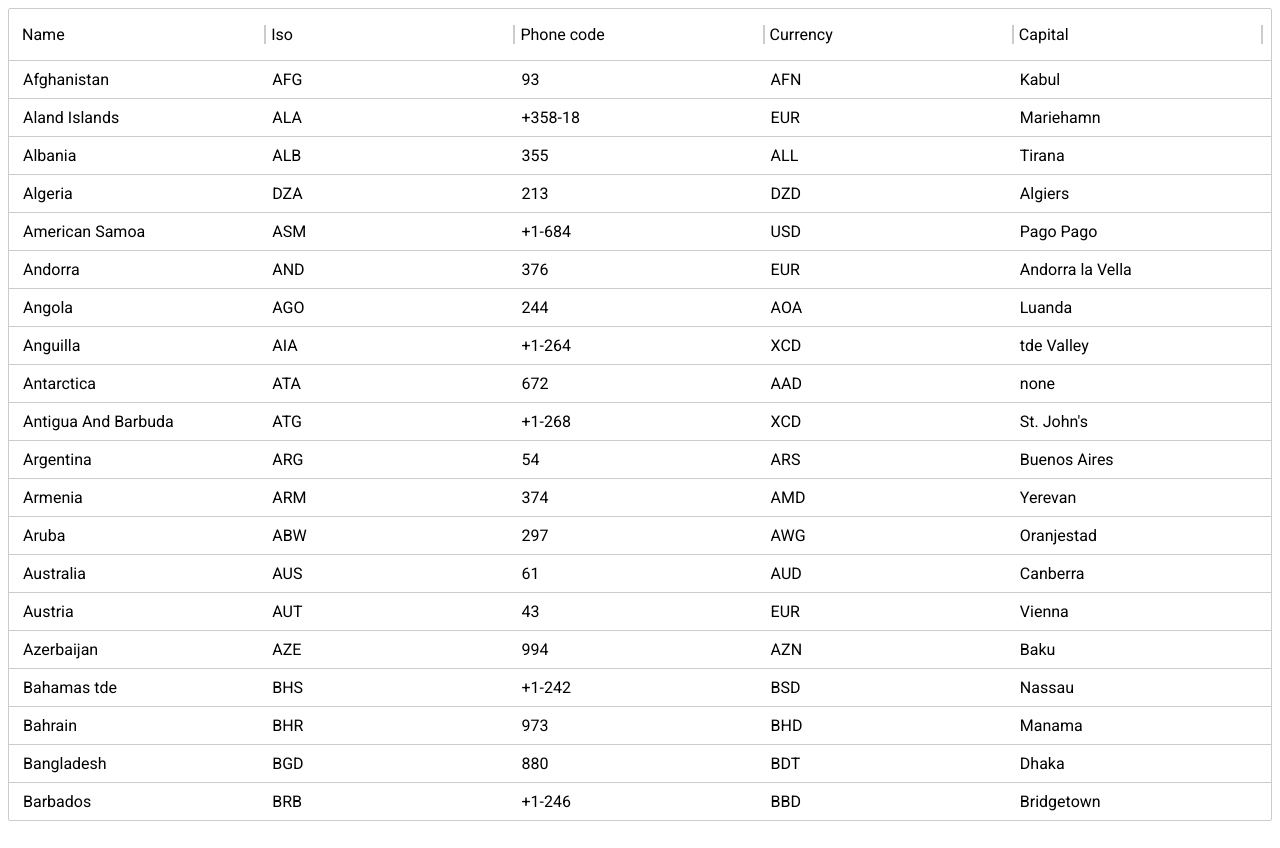
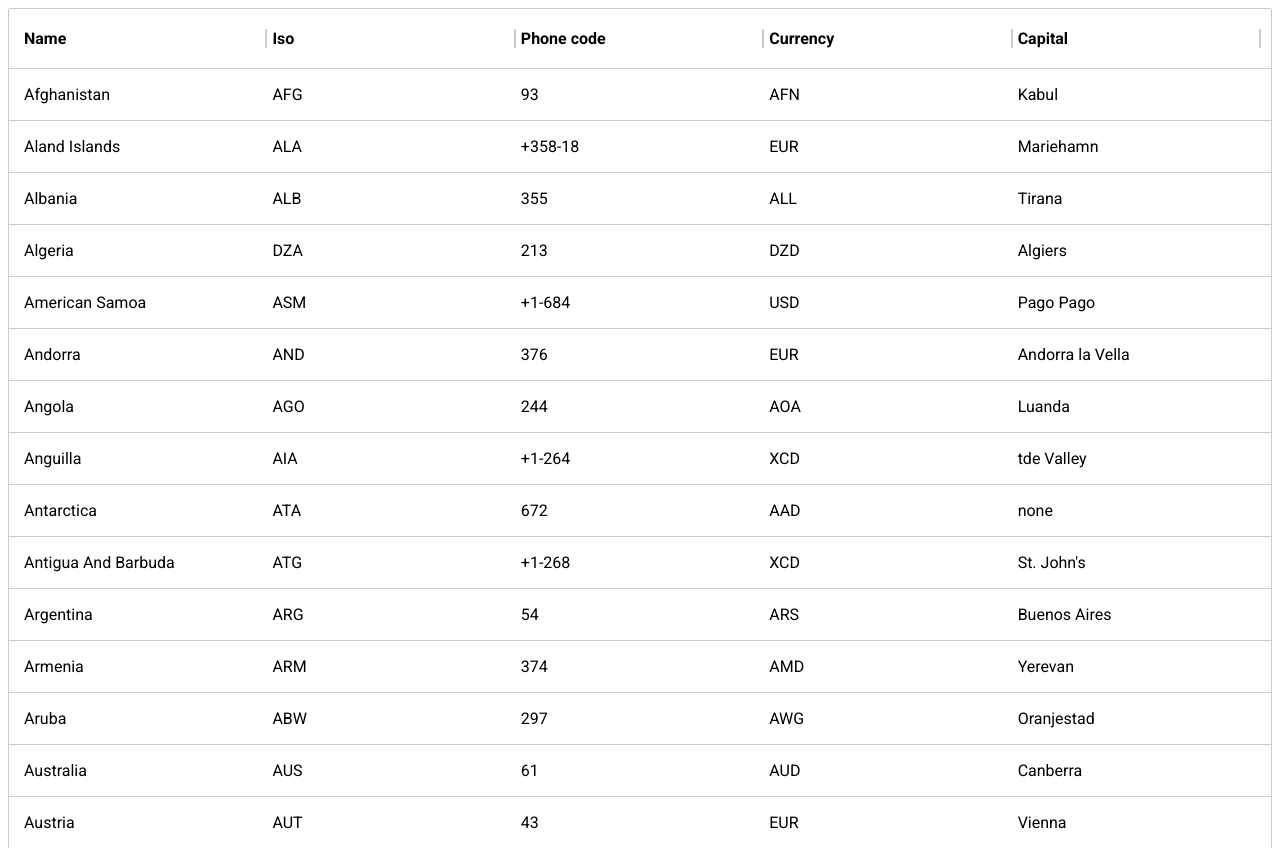
Before and after one commit to DenisSlipko/intershipProject, a website with bundled scripts: page index.html in a window 1280 px wide. Shown: the top 848 px of the page. Built offline with nearby package versions, Linux system fonts and the light colour scheme.

Commit message:
fix some flex layout && renamed variables

```diff
--- a/components/Table/Table.js
+++ b/components/Table/Table.js
@@ -1,8 +1,8 @@
 export class Table {
   columnsConfig = null;
   tableContainer = null;
-  tbody = null;
-  thead = null;
+  tableBody = null;
+  tableHeader = null;
 
   constructor(columnsConfig, tableContainer) {
     this.columnsConfig = columnsConfig;
@@ -10,27 +10,27 @@ export class Table {
   }
 
   createTable() {
-    this.thead = document.createElement("div");
-    this.thead.classList.add("table-header");
-    this.tableContainer.append(this.thead);
+    this.tableHeader = document.createElement("div");
+    this.tableHeader.classList.add("table-header");
+    this.tableContainer.append(this.tableHeader);
 
-    this.tbody = document.createElement("div");
-    this.tbody.classList.add("table-body");
-    this.tableContainer.append(this.tbody);
+    this.tableBody = document.createElement("div");
+    this.tableBody.classList.add("table-body");
+    this.tableContainer.append(this.tableBody);
 
     this.createHeader();
   }
 
   createHeader() {
-    const tr = document.createElement("div");
-    tr.classList.add("table-header-row");
+    const tableHeaderRow = document.createElement("div");
+    tableHeaderRow.classList.add("table-header-row");
 
     const cells = this.columnsConfig.map((col) => {
       const cell = document.createElement("div");
       cell.classList.add("table-header__cell");
 
-      const btnContainer = document.createElement("div");
-      btnContainer.classList.add("btn-container");
+      const actionsContainer = document.createElement("div");
+      actionsContainer.classList.add("actions-container");
 
       const arrowBtn = document.createElement("span");
       arrowBtn.classList.add("material-icons");
@@ -40,13 +40,13 @@ export class Table {
       menuBtn.classList.add("material-icons");
       menuBtn.textContent = "more_vert";
 
-      btnContainer.append(arrowBtn, menuBtn);
+      actionsContainer.append(arrowBtn, menuBtn);
       cell.textContent = col.label;
-      cell.append(btnContainer);
+      cell.append(actionsContainer);
       return cell;
     });
-    tr.append(...cells);
-    this.thead.append(tr);
+    tableHeaderRow.append(...cells);
+    this.tableHeader.append(tableHeaderRow);
   }
 
   render(data) {
@@ -65,6 +65,6 @@ export class Table {
       fragment.appendChild(rowElement);
     });
 
-    this.tbody.appendChild(fragment);
+    this.tableBody.appendChild(fragment);
   }
 }
--- a/components/Table/style.css
+++ b/components/Table/style.css
@@ -12,28 +12,26 @@
 }
 .table-header-row {
   display: flex;
-  padding: 1em 0.5em;
+  font-weight: bold;
+  padding: 20px 10px;
   width: 100%;
 }
 .table-header__cell {
   display: flex;
   flex: 1;
   border-right: 2px solid #ccc;
-  margin-left: 5px;
-  white-space: nowrap;
+  padding-left: 5px;
 }
-.btn-container {
+.actions-container {
   display: flex;
   flex: 1;
   justify-content: space-between;
-  padding: 0 0.5em;
+  padding: 0 5px;
 }
 .material-icons {
-  display: none !important;
-  align-self: center;
+  display: none;
   cursor: pointer;
   color: #ccc;
-  right: 0;
 }
 .material-icons:hover {
   background: rgb(245, 245, 245);
@@ -41,19 +39,19 @@
 }
 .table-header__cell:hover .material-icons {
   font-size: 19px;
-  display: block !important;
+  display: block;
 }
 .table-row {
   display: flex;
   border-bottom: 1px solid #ccc;
-  padding: 0.5em;
+  padding: 15px 10px;
 }
 .table-row:hover {
   background: rgb(245, 245, 245);
 }
 .table-row__cell {
   flex: 1;
-  margin-left: 5px;
+  padding-left: 5px;
 }
 .table-row:last-child {
   border-bottom: none;
--- a/index.html
+++ b/index.html
@@ -3,9 +3,9 @@
  <head>
   <meta charset='utf-8' />
   <title>Roadmap</title>
-  <link rel='stylesheet' href='./components/Table/style.css'>
   <link rel="stylesheet" href="https://fonts.googleapis.com/css?family=Roboto:300,400,500,700&display=swap" />
   <link rel="stylesheet" href="https://fonts.googleapis.com/icon?family=Material+Icons" />
+  <link rel='stylesheet' href='./components/Table/style.css'>
  </head>
  <body>
     <div id='table' class='table'>
```
